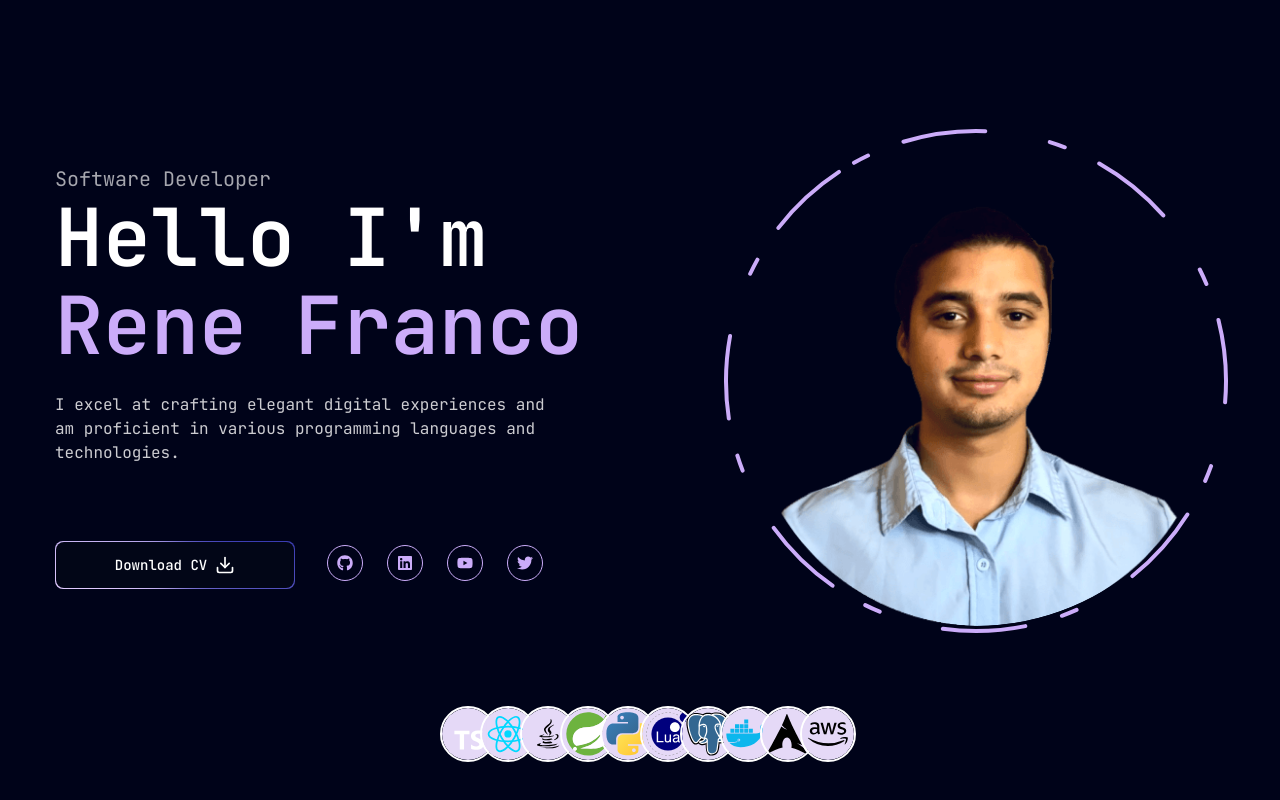
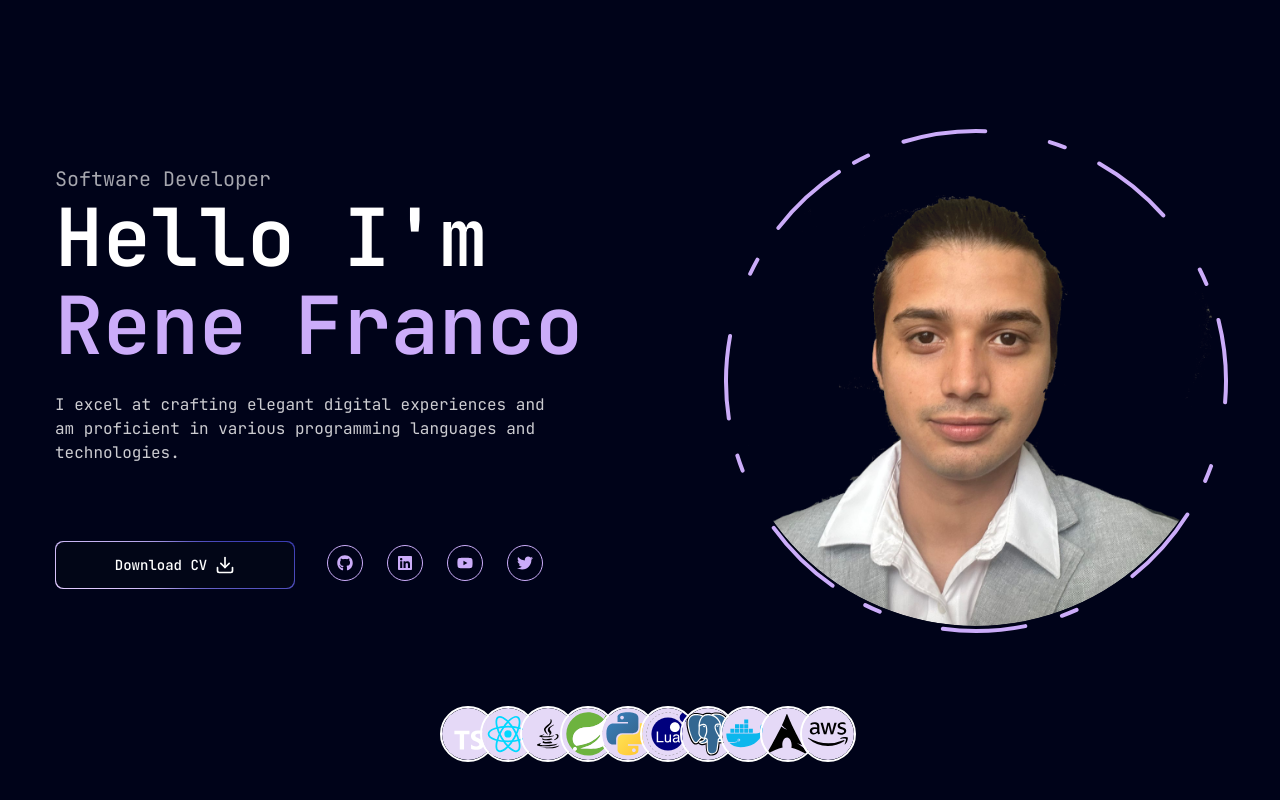
Before and after one commit to reneafranco/react-app, a Next.js app: page / in a window 1280 px wide. Shown: the part 720-1520 px from the top of the page. Built offline with nearby package versions, Linux system fonts and the light colour scheme.

Commit message:
new picture

```diff
--- a/components/ui/Photo.tsx
+++ b/components/ui/Photo.tsx
@@ -75,7 +75,6 @@
 
 // export default Photo;
 
-
 "use client";
 
 import { motion } from "framer-motion";
@@ -85,11 +84,9 @@
   return (
     <div className="w-full h-full relative flex justify-center items-center">
       <motion.div>
-        <motion.div
-          className="w-[298px] h-[298px] xl:w-[498px] xl:h-[498px] rounded-full overflow-hidden relative mix-blend-lighten"
-        >
+        <motion.div className="w-[298px] h-[298px] xl:w-[498px] xl:h-[498px] rounded-full overflow-hidden relative mix-blend-lighten">
           <Image
-            src="/assets/intro-ok.png"
+            src="/assets/image-okok.png"
             priority
             quality={100}
             fill
```
Also changed, not shown: public/assets/image-okok.png (added).
